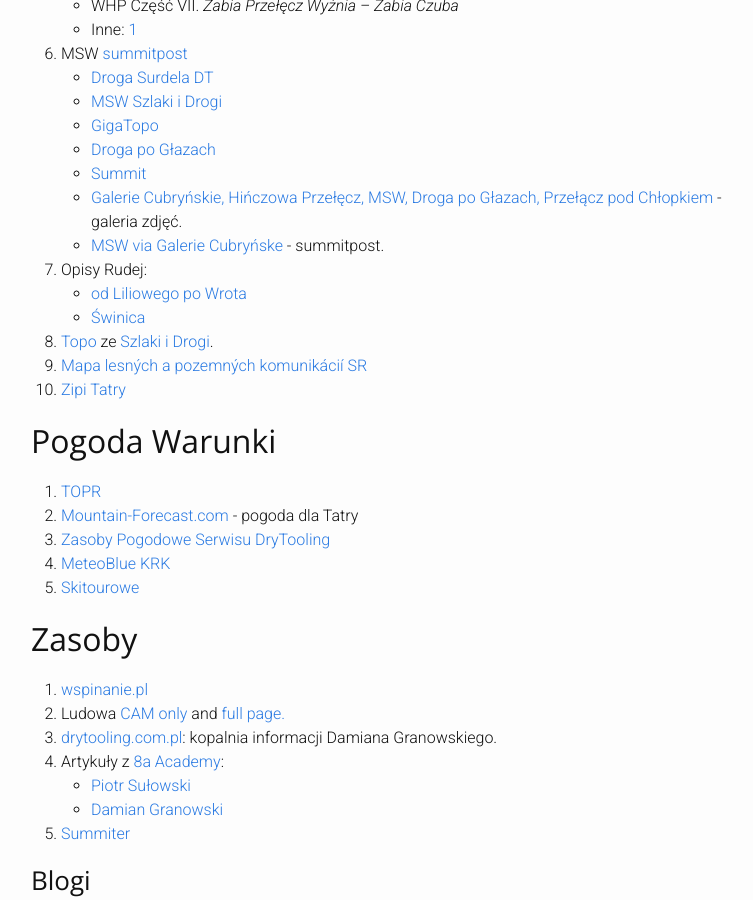
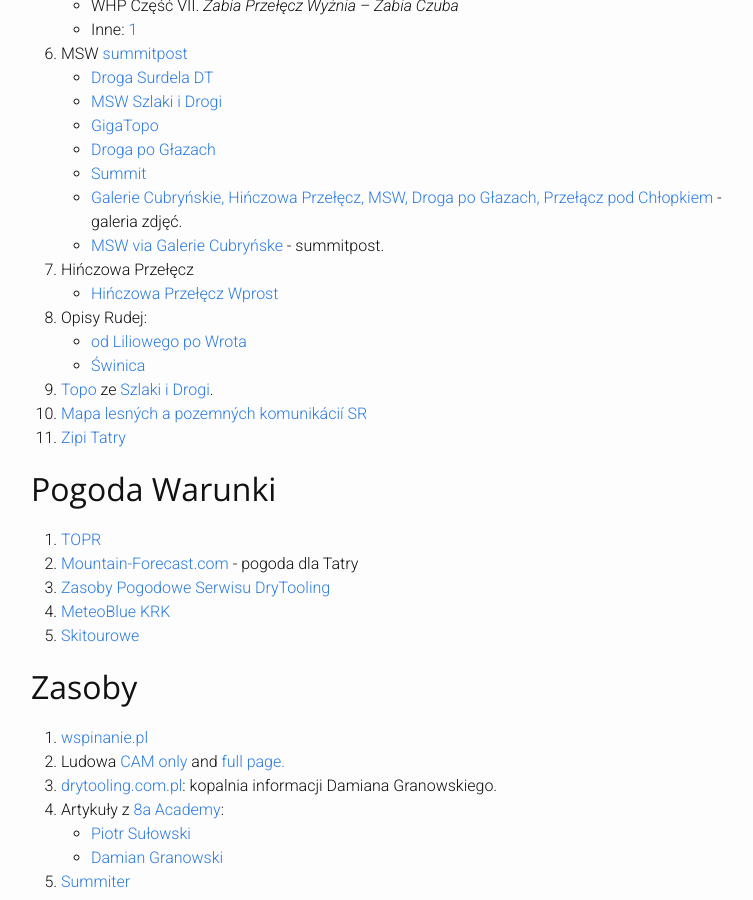
Before and after one commit to jkedra/jkedra.github.io, a Jekyll site: the page built from _posts/2017-03-05-wspinanie.md, in a window 1280 px wide and 900 px high, scrolled down 1139 px. Shown: the whole window, without its empty margins (239-992 px from the left). Built offline with Jekyll 4.4.1, drawn with Linux system fonts in a browser that asks for light colours.

Commit message:
HińczowaWprost, LnxGraphSoft, systemd

```diff
--- a/_posts/2017-03-05-wspinanie.md
+++ b/_posts/2017-03-05-wspinanie.md
@@ -60,6 +60,8 @@
     * [Summit](http://www.summitpost.org/droga-po-g-azach/167276)
     * [Galerie Cubryńskie, Hińczowa Przełęcz, MSW, Droga po Głazach, Przełącz pod Chłopkiem](http://www.tatrygory.pl/galerie/msw/index.htm) - galeria zdjęć.
     * [MSW via Galerie Cubryńske](http://www.summitpost.org/via-galerie-cubry-skie/167280) - summitpost.
+7. Hińczowa Przełęcz
+    * [Hińczowa Przełęcz Wprost](http://szlakiidrogi.pl/hinczowa-przelecz-wprost-ii/)
 7. Opisy Rudej:
     * [od Liliowego po Wrota](http://www.rudazwyboru.pl/2016/09/uff-off-czyli-upalny-offroad-od.html)
     * [Świnica](http://www.rudazwyboru.pl/2016/12/swinica-opis-szlaku.html)
```
Also changed, not shown: _drafts/linux/ubuntufresh.md (+1 -0 lines), _posts/2015/2015-06-17-linux.md (+1 -0 lines).
